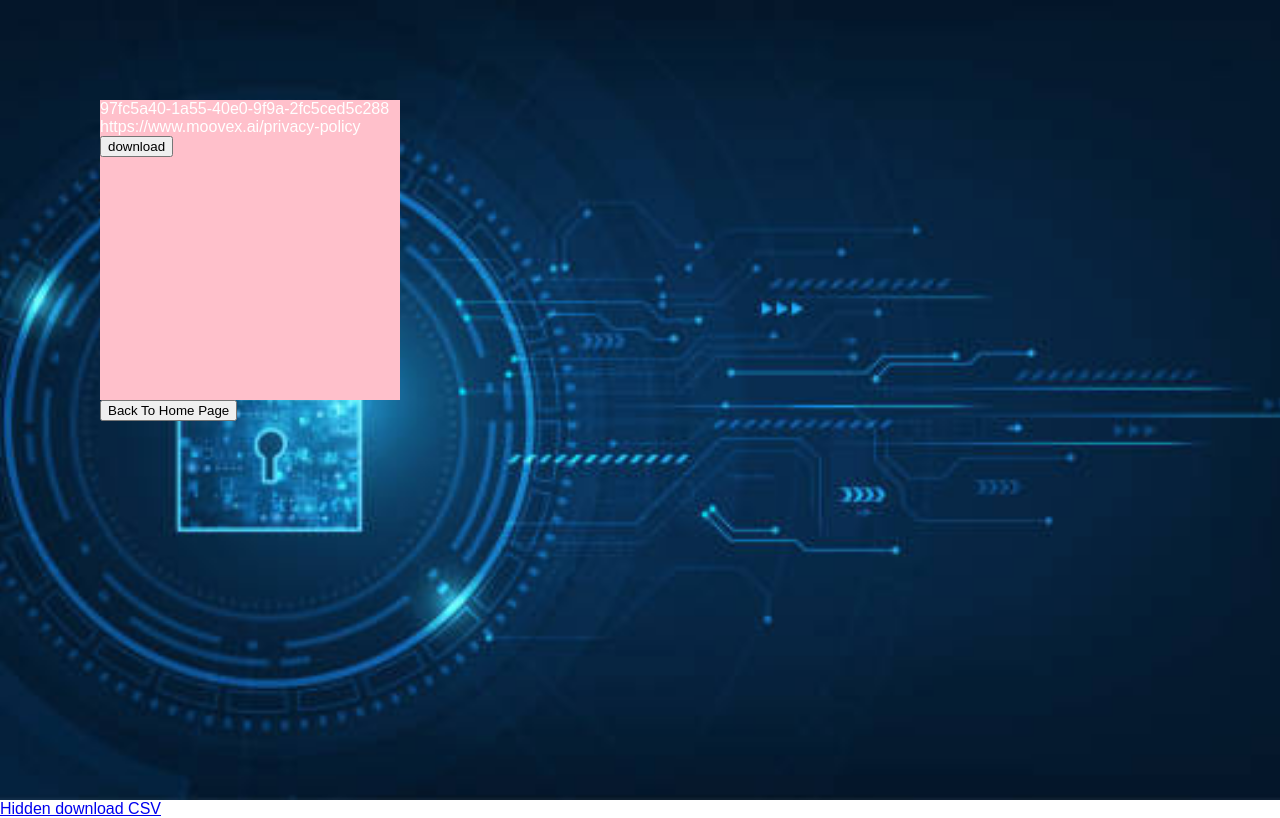
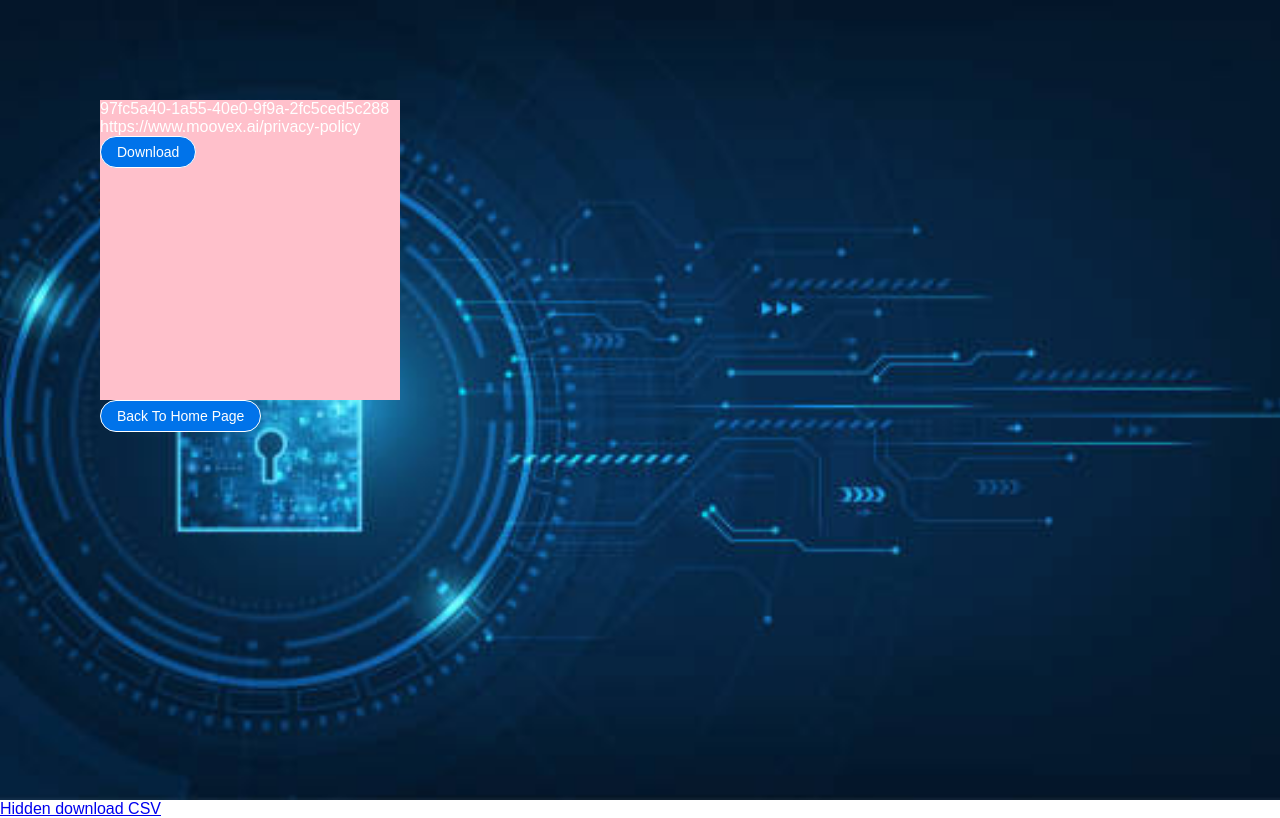
Before and after one commit to MaySalmon/home-task-my-app, a React app: page / in a window 1280 px wide. Both pictures are taken after a click on the element 250 px from the left and 329 px from the top of the page. Built offline with nearby package versions, Linux system fonts and the light colour scheme; no server answers.

Commit message:
fixed code

```diff
--- a/src/Pages/Item/Item.tsx
+++ b/src/Pages/Item/Item.tsx
@@ -1,13 +1,12 @@
 import React, { useEffect, useMemo, useRef, useState } from "react";
 import { useParams } from "react-router-dom";
+import { Parser } from "json2csv";
 
 import ItemView from "./Item.view";
 
-import { Parser } from "json2csv";
-
 import { GetDataSingleResponse } from "../../models/http/home";
 import useHttp from "../../utils/use-http";
-import { DummyData, ItemDummyData } from "../Home/Home.model";
+import { ItemDummyData } from "../Home/Home.model";
 
 type Props = Record<never, never>;
 
--- a/src/Pages/Item/Item.view.tsx
+++ b/src/Pages/Item/Item.view.tsx
@@ -1,11 +1,9 @@
-import React, { useMemo } from "react";
+import React from "react";
 import { useTranslation } from "react-i18next";
-import { Link, useMatch, useParams } from "react-router-dom";
-import item from "../../i18n/en/pages/item";
+
 import Button from "../../views/Button/Button";
-import Card from "../../views/Card/Card";
 
-import { DummyData, ItemDummyData } from "../Home/Home.model";
+import { ItemDummyData } from "../Home/Home.model";
 import classes from "./Item.module.scss";
 
 type Props = {
@@ -22,13 +20,14 @@ const ItemView: React.FC<Props> = (props: React.PropsWithChildren<Props>) => {
         <span>{props.tempData?.id}</span>
         <span>{props.tempData?.url}</span>
         <a href={props.tempData.url}>
-          <button onClick={props.onClickDownload}>download</button>
+          <Button type="button" color="primary" onClick={props.onClickDownload}>
+            {t("pages.item.download")}
+          </Button>
         </a>
       </div>
-      {/* <Button to="/">{t("pages.item.back")}</Button> */}
-      <Link to="/">
-        <button>{t("pages.item.back")}</button>
-      </Link>
+      <Button type="button" color="primary" to="/">
+        {t("pages.item.back")}
+      </Button>
     </div>
   );
 };
--- a/src/i18n/en/pages/item.ts
+++ b/src/i18n/en/pages/item.ts
@@ -1,5 +1,6 @@
 const item = {
   back: "Back To Home Page",
+  download: "Download",
 };
 
 export default item;
--- a/src/views/Button/Button.module.scss
+++ b/src/views/Button/Button.module.scss
@@ -42,107 +42,53 @@
 
   &--primary {
     border: 1px solid white;
-    color: map-get($colors, primary);
+    background-color: map-get($colors, primary);
+    color: white;
   }
 
   &--secondary {
-    border: 1px solid map-get($colors, secondary);
-    color: map-get($colors, secondary);
+    border: 1px solid white;
+    background-color: map-get($colors, secondary);
+    color: white;
   }
 
   &--tertiary {
-    border: 1px solid map-get($colors, tertiary);
-    color: map-get($colors, tertiary);
+    border: 1px solid white;
+    background-color: map-get($colors, tertiary);
+    color: white;
   }
 
   &--success {
-    border: 1px solid map-get($colors, success);
-    color: map-get($colors, success);
+    border: 1px solid white;
+    background-color: map-get($colors, success);
+    color: white;
   }
 
   &--info {
-    border: 1px solid map-get($colors, info);
-    color: map-get($colors, info);
+    border: 1px solid white;
+    background-color: map-get($colors, info);
+    color: white;
   }
 
   &--danger {
-    border: 1px solid map-get($colors, danger);
-    color: map-get($colors, danger);
+    border: 1px solid white;
+    background-color: map-get($colors, danger);
+    color: white;
   }
 
   &--warning {
-    border: 1px solid map-get($colors, warning);
-    color: map-get($colors, warning);
-  }
-
-  &--muted {
     border: 1px solid white;
+    background-color: map-get($colors, warning);
     color: white;
   }
 
   &--dark {
-    border: 1px solid map-get($colors, dark);
-    color: map-get($colors, dark);
+    border: 1px solid white;
+    background-color: map-get($colors, dark);
+    color: white;
   }
 }
 
 .link {
   text-decoration: none !important;
 }
-
-:global(.c-dark-theme) {
-  .btn {
-    &--transparent {
-      color: white;
-
-      &:hover {
-        background-color: rgba(white, 0.1);
-      }
-    }
-
-    &--primary {
-      border-color: white;
-      color: white;
-    }
-
-    &--secondary {
-      border: 1px solid map-get($colors-dark, secondary);
-      color: map-get($colors-dark, secondary);
-    }
-
-    &--tertiary {
-      border: 1px solid map-get($colors-dark, tertiary);
-      color: map-get($colors-dark, tertiary);
-    }
-
-    &--success {
-      border: 1px solid map-get($colors-dark, success);
-      color: map-get($colors-dark, success);
-    }
-
-    &--info {
-      border: 1px solid map-get($colors-dark, info);
-      color: map-get($colors-dark, info);
-    }
-
-    &--danger {
-      border: 1px solid map-get($colors-dark, danger);
-      color: map-get($colors-dark, danger);
-    }
-
-    &--warning {
-      border: 1px solid map-get($colors-dark, warning);
-      color: map-get($colors-dark, warning);
-    }
-
-    &--muted {
-      border: 1px solid white;
-      color: white;
-    }
-
-    &--dark {
-      border: 1px solid map-get($colors-dark, dark);
-      color: map-get($colors-dark, dark);
-    }
-  }
-}
--- a/src/views/Button/Button.tsx
+++ b/src/views/Button/Button.tsx
@@ -1,37 +1,41 @@
-import React from "react";
+import React, { CSSProperties } from "react";
 
-import ButtonView from "./Button.view";
+import MButtonView from "./Button.view";
 
 import { ThemeColors } from "../../models/general";
 
-type Props = {
-  to?: string;
+interface Props {
   className?: string;
   color?: ThemeColors;
   disabled?: boolean;
   type?: "submit" | "reset" | "button";
+  block?: boolean;
+  to?: string;
+  style?: CSSProperties;
   size?: "sm";
+  children: React.ReactNode;
   onClick?: (event: React.MouseEvent<HTMLButtonElement>) => void;
-};
+}
 
-const Button: React.FC<Props> = (props: React.PropsWithChildren<Props>) => {
+const MButton: React.FC<Props> = (props: React.PropsWithChildren<Props>) => {
   return (
-    <div></div>
-    // <ButtonView
-    //   to={props.to}
-    //   className={props.className}
-    //   color={props.color}
-    //   disabled={props.disabled}
-    //   type={props.type}
-    //   size={props.size}
-    //   onClick={props.onClick}
-    // >
-    //   {props.children}
-    // </ButtonView>
+    <MButtonView
+      color={props.color}
+      disabled={props.disabled}
+      className={props.className}
+      type={props.type}
+      block={props.block}
+      style={props.style}
+      to={props.to}
+      size={props.size}
+      onClick={props.onClick}
+    >
+      {props.children}
+    </MButtonView>
   );
 };
 
-Button.displayName = "Button";
-Button.defaultProps = {};
+MButton.displayName = "MButton";
+MButton.defaultProps = {};
 
-export default Button;
+export default MButton;
--- a/src/views/Button/Button.view.tsx
+++ b/src/views/Button/Button.view.tsx
@@ -1,49 +1,61 @@
-import React from "react";
+import React, { CSSProperties } from "react";
 import { Link } from "react-router-dom";
 
+import classes from "./Button.module.scss";
 import { ThemeColors } from "../../models/general";
-import classes from "./Button.module.scss";
 
-type Props = {
-  to?: string;
+interface Props {
   className?: string;
   color?: ThemeColors;
   disabled?: boolean;
   type?: "submit" | "reset" | "button";
+  block?: boolean;
+  to?: string;
+  style?: CSSProperties;
   size?: "sm";
+  children: React.ReactNode;
   onClick?: (event: React.MouseEvent<HTMLButtonElement>) => void;
+}
+
+const MButtonView: React.FC<Props> = (
+  props: React.PropsWithChildren<Props>
+) => {
+  return props.to ? (
+    <Link className={classes["link"]} to={props.to}>
+      <button
+        style={props.style}
+        className={`${classes["btn"]} ${classes[`btn--${props.color}`]} ${
+          props.size === "sm" ? classes["btn--small"] : ""
+        } ${props.block ? classes["btn--block"] : ""}  ${
+          props.className || ""
+        }`.trim()}
+        type={props.type}
+        onClick={props.onClick}
+        disabled={props.disabled}
+      >
+        {props.children}
+      </button>
+    </Link>
+  ) : (
+    <button
+      style={props.style}
+      className={`${classes["btn"]} ${classes[`btn--${props.color}`]} ${
+        props.size === "sm" ? classes["btn--small"] : ""
+      } ${props.block ? classes["btn--block"] : ""}  ${
+        props.className || ""
+      }`.trim()}
+      type={props.type}
+      onClick={props.onClick}
+      disabled={props.disabled}
+    >
+      {props.children}
+    </button>
+  );
 };
 
-const ButtonView: React.FC<Props> = (props: React.PropsWithChildren<Props>) => {
-  return <div></div>;
-  //   return props.to ? (
-  //     <Link className={classes["link"]} to={props.to}>
-  //       <button
-  //         className={`${classes["btn"]} ${classes[`btn--${props.color}`]}  ${
-  //           props.className || ""
-  //         }`.trim()}
-  //         disabled={props.disabled}
-  //         type={props.type}
-  //         onClick={props.onClick}
-  //       >
-  //         {props.children}
-  //       </button>
-  //     </Link>
-  //   ) : (
-  //     <button
-  //       className={`${classes["btn"]} ${classes[`btn--${props.color}`]} ${
-  //         props.size === "sm" ? classes["btn--small"] : ""
-  //       }
-  // ${props.className || ""}`.trim()}
-  //       type={props.type}
-  //       disabled={props.disabled}
-  //       onClick={props.onClick}
-  //     >
-  //       {props.children}
-  //     </button>
+MButtonView.displayName = "MButtonView";
+MButtonView.defaultProps = {
+  color: "transparent",
 };
 
-ButtonView.displayName = "ButtonView";
-ButtonView.defaultProps = {};
-
-export default ButtonView;
+export default MButtonView;
--- a/src/views/Card/Card.tsx
+++ b/src/views/Card/Card.tsx
@@ -3,7 +3,7 @@ import React from "react";
 import CardView from "./Card.view";
 
 import { DummyData } from "../../pages/Home/Home.model";
-import { Navigate, useNavigate } from "react-router-dom";
+import { useNavigate } from "react-router-dom";
 
 type Props = {
   item: DummyData;
```
